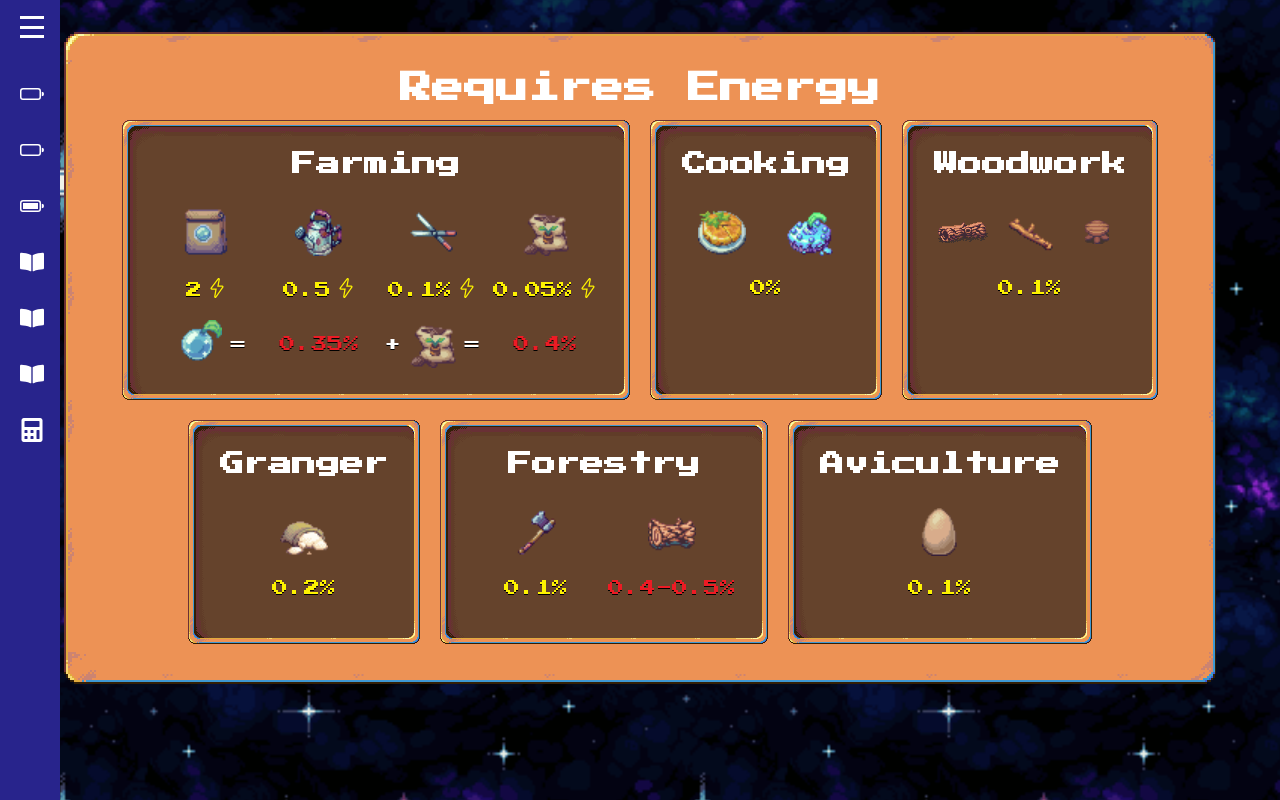
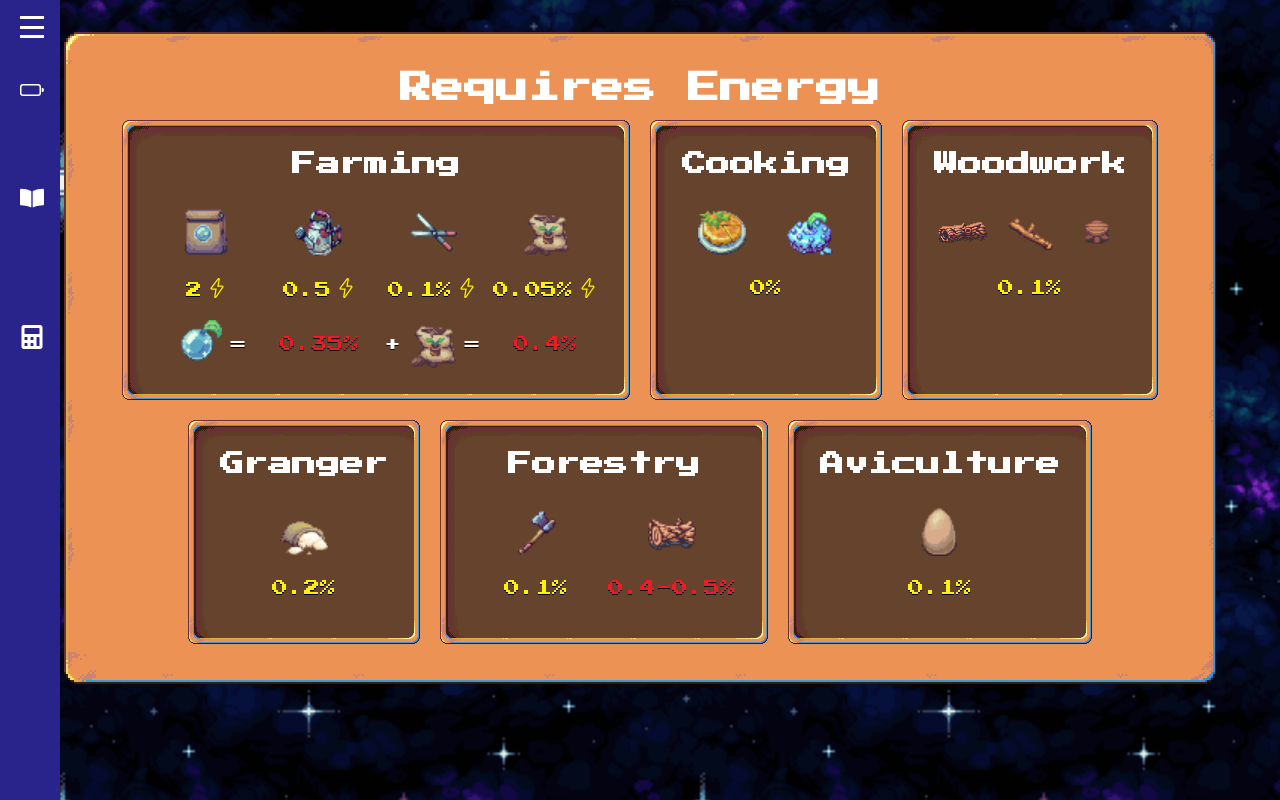
Before and after one commit to YauhenV/React-Projects, a React (Create React App) app in the folder pixels-helper/: page / in a window 1280 px wide. Both pictures are taken after a click on the item "Energy". Built offline with nearby package versions, Linux system fonts and the light colour scheme.

Commit message:
create 2 subMenu + fix css

```diff
--- a/pixels-helper/src/components/Navbar.js
+++ b/pixels-helper/src/components/Navbar.js
@@ -30,7 +30,9 @@ function Navbar() {
             </li>
             {SidebarData.map((item, index) => {
               return (
-                <li key={index} className={item.cName} onClick={item.subNav && showSubNav}>
+                <li key={index} className={`${item.cName} (${subNav} &&  ${styles["new-nav-text"]})`} onClick={item.subNav && showSubNav}>
+                  <div className={item.cSubName}>
+                    <div>
                       <Link to={item.path}>
                         {item.icon}
                         <span>{item.title}</span>
@@ -41,6 +43,17 @@ function Navbar() {
                           : null
                         }
                       </Link>
+                    </div>
+                    {item.subNav && subNav && item.subNav.map((item, index) => {
+                      return (
+                        <div key={index} className={item.cName}>
+                          <Link to={item.path}>
+                            <span>{item.title}</span>
+                          </Link>
+                        </div>
+                      )
+                    })}
+                  </div>
                 </li>
               );
             })}
--- a/pixels-helper/src/components/SidebarData.js
+++ b/pixels-helper/src/components/SidebarData.js
@@ -11,6 +11,7 @@ export const SidebarData = [
     title: "Energy",
     icon: <BsIcons.BsBattery />,
     cName: styles["nav-text"],
+    cSubName: styles["nav-subNav"],
     iconOpened: <RiIcons.RiArrowDownSLine />,
     iconClosed: <RiIcons.RiArrowUpSLine />,
     subNav: [
@@ -18,52 +19,52 @@ export const SidebarData = [
         title: "requires",
         path: "/",
         icon: <BsIcons.BsBattery />,
-        cName: styles["nav-text"],
+        cName: styles["nav-subNav-text"],
       },
       {
         title: "recovery",
         path: "/recoveryEnergy",
         icon: <BsIcons.BsBatteryFull />,
-        cName: styles["nav-text"],
+        cName: styles["nav-subNav-text"],
       },
     ]
   },
   {
-    title: "requires energy",
-    path: "/",
-    icon: <BsIcons.BsBattery />,
-    cName: styles["nav-text"],
-  },
-  {
-    title: "recovery energy",
-    path: "/recoveryEnergy",
-    icon: <BsIcons.BsBatteryFull />,
-    cName: styles["nav-text"],
-  },
-  {
     title: "recipes",
-    path: "/recipesCooking",
+    path: "",
     icon: <FaIcons.FaBookOpen />,
     cName: styles["nav-text"],
-  },
-  {
-    title: "recipes",
-    path: "/recipesWoodwork",
-    icon: <FaIcons.FaBookOpen />,
-    cName: styles["nav-text"],
-  },
-  {
-    title: "recipes",
-    path: "/recipesGranger",
-    icon: <FaIcons.FaBookOpen />,
-    cName: styles["nav-text"],
+    cSubName: styles["nav-subNav"],
+    iconOpened: <RiIcons.RiArrowDownSLine />,
+    iconClosed: <RiIcons.RiArrowUpSLine />,
+    subNav: [
+      {
+        title: "Cooking",
+        path: "/recipesCooking",
+        icon: <FaIcons.FaBookOpen />,
+        cName: styles["nav-subNav-text"],
+      },
+      {
+        title: "Woodwork",
+        path: "/recipesWoodwork",
+        icon: <FaIcons.FaBookOpen />,
+        cName: styles["nav-subNav-text"],
+      },
+      {
+        title: "Granger",
+        path: "/recipesGranger",
+        icon: <FaIcons.FaBookOpen />,
+        cName: styles["nav-subNav-text"],
+      },
+
+    ]
   },
   {
     title: "calculator",
     path: "/calculators",
     icon: <FaIcons.FaCalculator />,
     cName: styles["nav-text"],
-  }
+  },
 ];
 
 
--- a/pixels-helper/src/components/navbar.module.css
+++ b/pixels-helper/src/components/navbar.module.css
@@ -61,10 +61,15 @@
   display: flex;
   justify-content: flex-start;
   align-items: center;
-  padding: 0.5rem 0px 0.5rem 0;
+  padding: 0.5rem 0px 0.7rem 0;
   list-style: none;
-  height: 3rem;
-  margin-bottom: 0.5rem;
+  /* height: 3rem; */
+  /* margin-bottom: 0.5rem; */
+}
+
+.new-nav-text a {
+  text-decoration: none;
+  color: #fff;
 }
 
 .nav-text a {
@@ -83,6 +88,14 @@
   opacity: 0.6;
 }
 
+.nav-subNav:last-child {
+  margin-bottom: -0.5rem;
+}
+
+.nav-subNav-text {
+  margin: 0.5rem 0rem 0.5rem 1.5rem;
+}
+
 .nav-menu-items {
   width: 100%;
   list-style-type: none;
@@ -91,5 +104,5 @@
 span {
   margin-left: 1.1rem;
   line-height: 1.5rem;
-  width: 8rem;
+  width: 7rem;
 }
```
Lines whose indentation alone changed are shown as unchanged.
